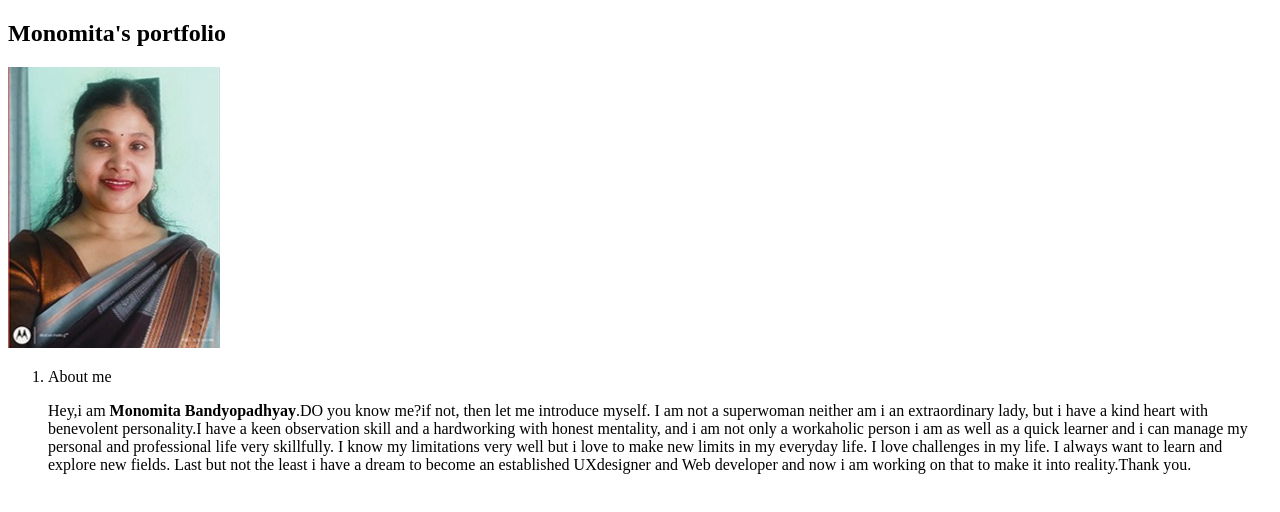
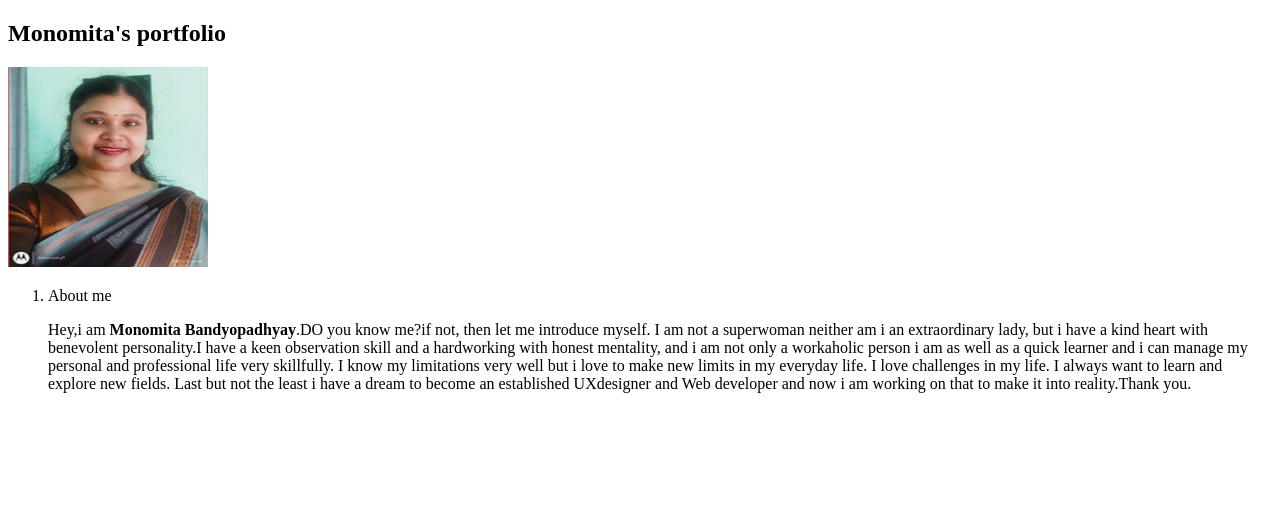
Before and after one commit to monomita-netizen/monomitaportfolio, a plain HTML site: page index.html in a window 1280 px wide. Drawn offline with Linux system fonts and the light colour scheme; files whose address does not match are found by name.

Commit message:
image size changed

```diff
--- a/index.html
+++ b/index.html
@@ -13,7 +13,7 @@
 
 <h1>Monomita's portfolio</h1>
 
-<img src="C:\Users\monom\Desktop\monomitaportfolio\images\mono small-portfolio.JPG">
+<img width="200" height="200" src="C:\Users\monom\Desktop\monomitaportfolio\images\mono small-portfolio.JPG">
 
 
 
```
